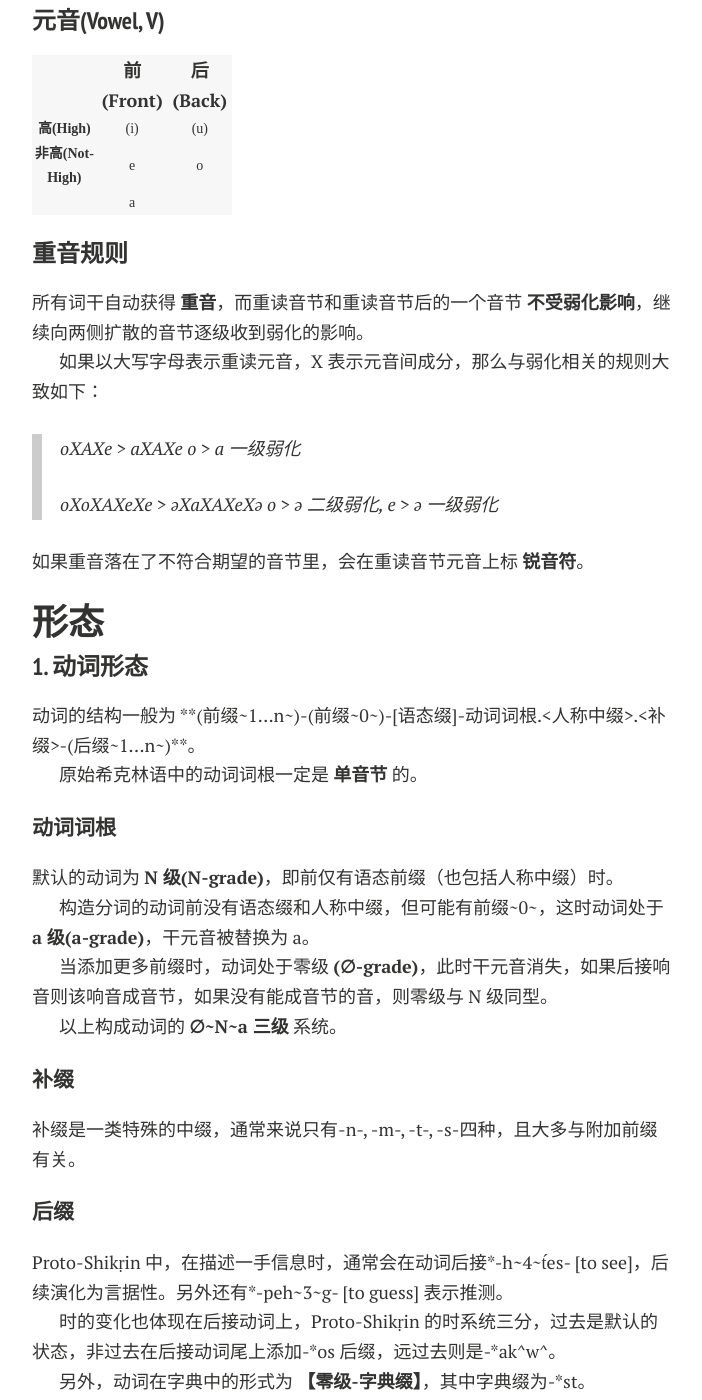
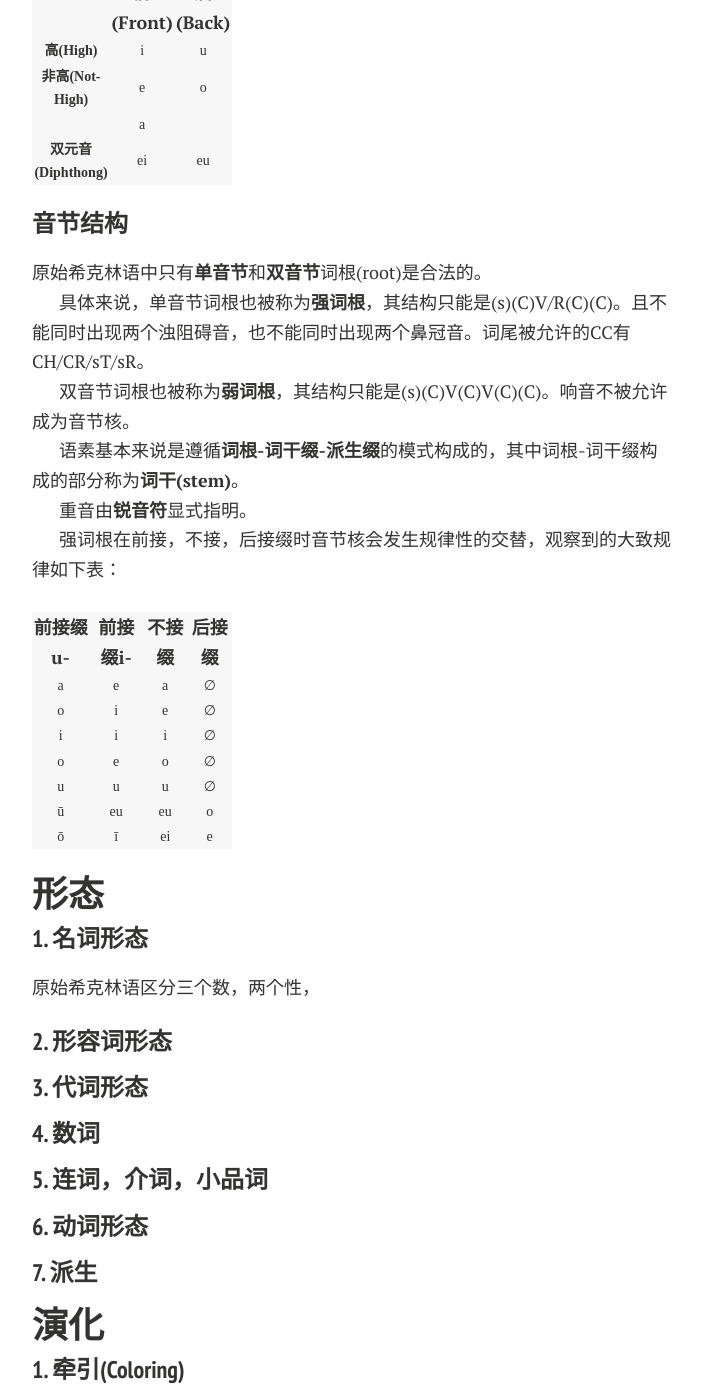
Before and after one commit to Kinnuch/kinnuch.github.io, a Jekyll site: the page built from laim/Proto-Shikṛin.md, in a window 1280 px wide and 1400 px high, scrolled down 3713 px. Shown: the whole window, without its empty margins (288-990 px from the left). Built offline with Jekyll 4.4.1, drawn with Linux system fonts in a browser that asks for light colours; nearby versions of some CDN libraries; comment, search, counter and statistics services are not loaded; a style sheet for code colours, icons or effects is not loaded; some of the changed text lies outside the part shown.

Commit message:
Update Proto-Shikṛin.md

```diff
--- a/laim/Proto-Shikṛin.md
+++ b/laim/Proto-Shikṛin.md
@@ -58,147 +58,62 @@ title: Proto-Shikṛin
 
 |              |      前(Front)      |      后(back)       |
 | :----------: | :-----------------: | :-----------------: |
-| **高(High)** | h~2~(~/ɣ/) | h~4~(~/ʔ/) |
-| **低(Low)**  | h~1~(~/ʁ/) | h~3~(~/ʕ/) |
+|   | h~1~(~/ʁ/) | h~2~(~/ʔ/) |
 
-#### 元音(Vowel, V)
+#### 元音(Vowel, V)[^2]
 
-|                    | 前(Front) | 后(Back) |
-| :----------------: | :-------: | :------: |
-|    **高(High)**    |    (i)    |   (u)    |
-| **非高(Not-High)** |     e     |    o     |
-|                    |     a     |          |
+|                       | 前(Front) | 后(Back) |
+| :-------------------: | :-------: | :------: |
+|     **高(High)**      |     i     |    u     |
+|  **非高(Not-High)**   |     e     |    o     |
+|                       |     a     |          |
+| **双元音(Diphthong)** |    ei     |    eu    |
 
-#### 重音规则
+#### 音节结构
 
-所有词干自动获得 **重音**，而重读音节和重读音节后的一个音节 **不受弱化影响**，继续向两侧扩散的音节逐级收到弱化的影响。
+原始希克林语中只有**单音节**和**双音节**词根(root)是合法的。
 
-如果以大写字母表示重读元音，X 表示元音间成分，那么与弱化相关的规则大致如下：
+具体来说，单音节词根也被称为**强词根**，其结构只能是(s)(C)V/R(C)(C)。且不能同时出现两个浊阻碍音，也不能同时出现两个鼻冠音。词尾被允许的CC有CH/CR/sT/sR。
 
->  oXAXe > aXAXe	o > a 一级弱化
->
-> oXoXAXeXe >  əXaXAXeXə	o > ə 二级弱化, e > ə 一级弱化
+双音节词根也被称为**弱词根**，其结构只能是(s)(C)V(C)V(C)(C)。响音不被允许成为音节核。
 
-如果重音落在了不符合期望的音节里，会在重读音节元音上标 **锐音符**。
+语素基本来说是遵循**词根-词干缀-派生缀**的模式构成的，其中词根-词干缀构成的部分称为**词干(stem)**。
+
+重音由**锐音符**显式指明。
+
+强词根在前接，不接，后接缀时音节核会发生规律性的交替，观察到的大致规律如下表：
+
+| 前接缀u- | 前接缀i- | 不接缀 | 后接缀 |
+| :------: | :------: | :----: | :----: |
+|    a     |    e     |   a    |   ∅    |
+|    o     |    i     |   e    |   ∅    |
+|    i     |    i     |   i    |   ∅    |
+|    o     |    e     |   o    |   ∅    |
+|    u     |    u     |   u    |   ∅    |
+|    ū     |    eu    |   eu   |   o    |
+|    ō     |    ī     |   ei   |   e    |
+
+
 
 ## 形态
 
-#### 1. 动词形态
+#### 1. 名词形态
 
-动词的结构一般为 **(前缀~1...n~)-(前缀~0~)-[语态缀]-动词词根.<人称中缀>.<补缀>-(后缀~1...n~)**。
+原始希克林语区分三个数，两个性，
 
-原始希克林语中的动词词根一定是 **单音节** 的。
+#### 2. 形容词形态
 
-##### 动词词根
+#### 3. 代词形态
 
-默认的动词为 **N 级(N-grade)**，即前仅有语态前缀（也包括人称中缀）时。
+#### 4. 数词
 
-构造分词的动词前没有语态缀和人称中缀，但可能有前缀~0~，这时动词处于 **a 级(a-grade)**，干元音被替换为 a。
+#### 5. 连词，介词，小品词
 
-当添加更多前缀时，动词处于零级 **(∅-grade)**，此时干元音消失，如果后接响音则该响音成音节，如果没有能成音节的音，则零级与 N 级同型。
+#### 6. 动词形态
 
-以上构成动词的 **∅\~N~a 三级** 系统。
-
-##### 补缀
-
-补缀是一类特殊的中缀，通常来说只有-n-, -m-, -t-, -s-四种，且大多与附加前缀有关。
-
-##### 后缀
-
-Proto-Shikṛin 中，在描述一手信息时，通常会在动词后接*-h~4~t́es- [to see]，后续演化为言据性。另外还有\*-peh~3~g- [to guess] 表示推测。
-
-时的变化也体现在后接动词上，Proto-Shikṛin 的时系统三分，过去是默认的状态，非过去在后接动词尾上添加-*os 后缀，远过去则是-\*ak^w^。
-
-另外，动词在字典中的形式为 **【零级-字典缀】**，其中字典缀为-*st。
-
-##### 语态缀与人称中缀
-
-标记句子的主语，根据有生性分出了人称等级。
-
-对于管辖一个论元的动词，人称中缀代表此论元。
-
-| *h~4~e-^n^de<∅>m-h~4~t́es |
-| :----------------------: |
-|   ᴅɪʀ-walk.3ꜱɢ.ᴀɴ-ᴠɪꜱ    |
-|    He walked.(I saw)     |
-
-| *h~4~e-we<ih~3~>l-os |
-| :------------------: |
-| ᴅɪʀ-rain.3ꜱɢ.ɢᴅ-ɴᴘꜱᴛ |
-|      It rains.       |
-
-对于管辖两个论元的动词，人称中缀不提供额外语义信息。默认语态下句中的高人称等级施动，低人称等级受动，即动作/影响等在人称等级上 **顺流**，此时语态缀保持默认，为\*h~4~e-。如果想要表达的流向反向，则需要修改语态缀标记逆流，为\*^n^deh~1~-。另外有表达使役的\*u̯r̩ta-。如果两个论元等级相同，那么默认纳入中缀的为* *施事* *；此时若句子不采用中缀，那么默认靠前的为* *施事**。
-
-| *i-^n^deh~1~-h~1~a<∅>k-os-h~4~t́es i̯ek^w^r̩ h~1~r̩ u̯eks |
-| :--------------------------------------------------: |
-|    in-ɪɴᴠ-have.3ꜱɢ.ᴀɴ-ɴᴘꜱᴛ-ᴠɪꜱ bird ᴅᴇꜰ.ᴅᴇᴛ house    |
-|           The house has-in a bird.(I see)            |
-
-| \*pn̩-u̯r̩ta-h~2~e<k’a>ps-os h~1~l̩ sn̩rum |
-| :-----------------------------------: |
-| ɪɴᴅʜ-ᴄᴀᴜꜱ-eat.1ꜱɢ-ɴᴘꜱᴛ ᴅᴇꜰ.ᴅᴇᴛ apple  |
-|    Someone makes me eat the apple.    |
-
-对于管辖三个论元的动词，人称中缀代表 **受事/与事**。不同的动词亲和受事或与事的程度不同。受事亲和的动词记为 P~ph~V(或 PV)，与事亲和的动词记为 R~ph~V(或 RV)。想要交换受事和与事的地位，可以添加补缀-s-或-t-（前者应动，后者反应动）。此时，未被人称中缀代表的两个论元形成语流，默认仍然是高等级流向低等级。如果未被代表的两个论元等级相同，那么默认从靠前的流向靠后的。对于管辖三个论元的动词，人称中缀是 **必要的**，如果被纳入人称中缀的是名词而非代词，则需要在对应名词中插入 **绑定缀** 对其角色进行绑定。
-
-| *h~4~e-^ŋ^ge<∅>k^w^ kr̩t k’an |
-| :-----------: |
-| ᴅɪʀ-give(RV).3ꜱɢ.ᴀɴ pen 1ꜱɢ |
-| I gave-him a pen. |
+#### 7. 派生
 
 
-
-| *o ^n^deh~1~-^ŋ^ge\<a>\<s>k^w^ kr̩\<s>t k’an  |
-| :------------------------------------------: |
-| 3ꜱɢ.ᴀɴ ɪɴᴠ-give(RV).3ꜱɢ.ɪɴᴀɴ.ᴀᴘᴘ pen.ᴅᴇꜰ 1ꜱɢ |
-|              I to him gave-pen.              |
-
-##### 人称等级表
-
-|  人称(Person)  | 中缀型(Infix) | 独立型(Independent) |
-| :------------: | :---------: | :-----: |
-|     3ꜱɢ.ɢᴅ     |  -*ih~3~-   | *ih~3~t |
-|      1ꜱɢ       |   -*k’a-    | *k’an  |
-|  2ꜱɢ.ꜰᴀᴍ./ʀᴇꜱ  | -*t’a/\*l̩-  | *t’an/\*l̩t |
-|     3ꜱɢ.ᴀɴ     |    -*∅-     | *o |
-| 1ᴘʟ.ᴇxᴄʟ./ɪɴᴄʟ | -*sa-/\*m̩-  | *san/\*m̩t |
-|      2ᴘʟ       |    -*r̩-     | *r̩t |
-|      3ᴘʟ       |    -*n̩-     | *n̩t |
-|    3ꜱɢ.ɪɴᴀɴ    |    -*a-     | *an |
-
-##### 前缀~0~
-
-前缀~0~是前缀中较为特殊的一个，否定词位于这里，部分特殊形式的代词也位于这里。
-
-##### 前缀~1...n~
-
-其他前缀。
-
-#### 2. 名词形态
-
-名词的形态主要为 **[限定词]-(格缀)-名词词根.<介词中缀>.<绑定缀>-数**。
-
-##### 名词词根
-
-名词词根和动词词根演化的方式不尽相同。最早的 Proto-Shikṛin 是辅音词根的，但在非常短暂的时间后 e 几乎填充了所有的空白。但这还是留下了一些可能的空位，使得名词词根也具有残留的两级——**N 级** 和 **零级**。其定义和动词类似，但名词的零级只会在介词中缀出现时被使用。
-
-##### 格缀
-
-名词的格缀也是相当丰富的，基本全部由最基本的几个介词演化而来，如*h4ept [around] 为宾格和方位格前缀，\*属格前缀，\*r̩sat [towards] 为与格前缀，\*i̯ak^w^ [away] 为离格前缀，\*l̩-i̯ak^w^ [weak.ɴᴇɢ-away] 为工具格和伴随格前缀。
-
-在演化初期，介词中缀和格缀几乎同时使用，但后来格缀逐渐被忽略，演化后期格缀几乎消失，而大量的补充信息由介词中缀承担。
-
-##### 限定词
-
-限定词主要有*h~1~r̩ [that]，\*h~1~l̩ [this]，\*h~4~eb [about] 三个，后续有演化为类别限定词的趋势。其中前两个还逐渐演化出话题引出和引入的功能。
-
-##### 数
-
-Proto-Shikṛin 的数系统相对简单，三分为单数，双数，复数，分别由数词 *m̩nip [one], *et’h~1~e [two], *h~1~seh~4~ḱ [ten~(8)~] 演化而来，以后缀-\*um（时常不写）, -\*et, *-as 出现。
-
-#### 3. 形容词形态
-
-形容词主要由 Proto-Shikṛin 的动词派生而来，本身形态比较匮乏，值得注意的只有 **级后缀**。即-*i 的平级后缀，-\*in 的比较级后缀和-\*ih~3~m̩ 的最高级后缀。需要注意的是，级后缀也遵循高人称等级到低人称等级的默认流向，即默认前者和后者一样/比后者更怎样，如果需要反向，形容词需要添加 ɪɴᴠ 标记。另外比较级和最高级的方向由额外的小词表示，该小词和形容词紧贴。常见的小词有\*mas [good], *l̩les [bad]。
 
 ## 演化
 
@@ -383,3 +298,8 @@ root: *^n^dem-
 |              |            |              |
 |              |            |              |
 |              |            |              |
+
+
+
+[^1]: 为了方便记录，实际上词根中往往以.MB, .ND, .NG´, .NG, .NGW.的形式记录前鼻冠音
+[^2]: 每个单元音都有其长音变体，以类似ā的形式标注
```
Also changed, not shown: other parts of laim/Proto-Shikṛin.md (+1 -1 lines).
